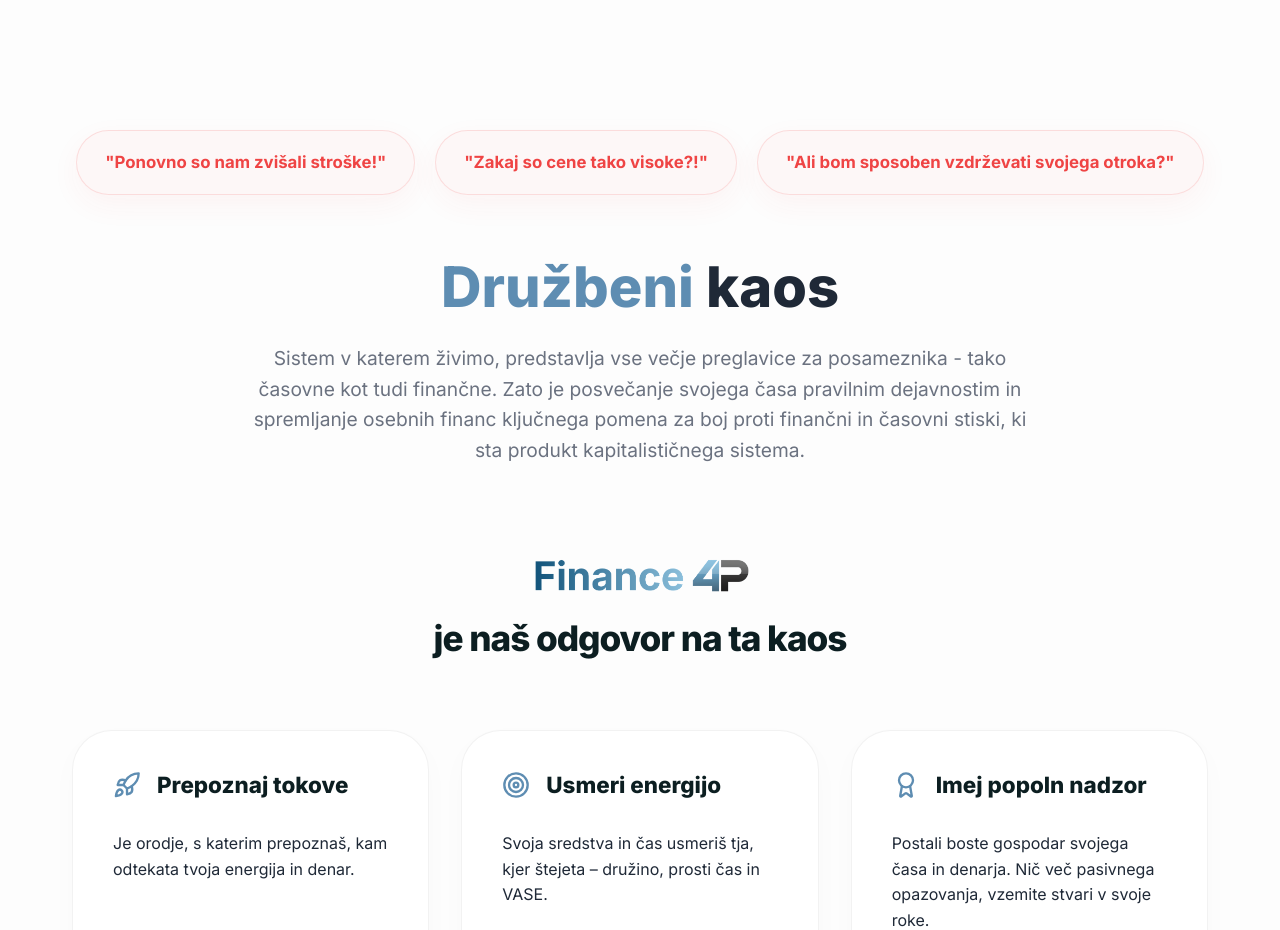
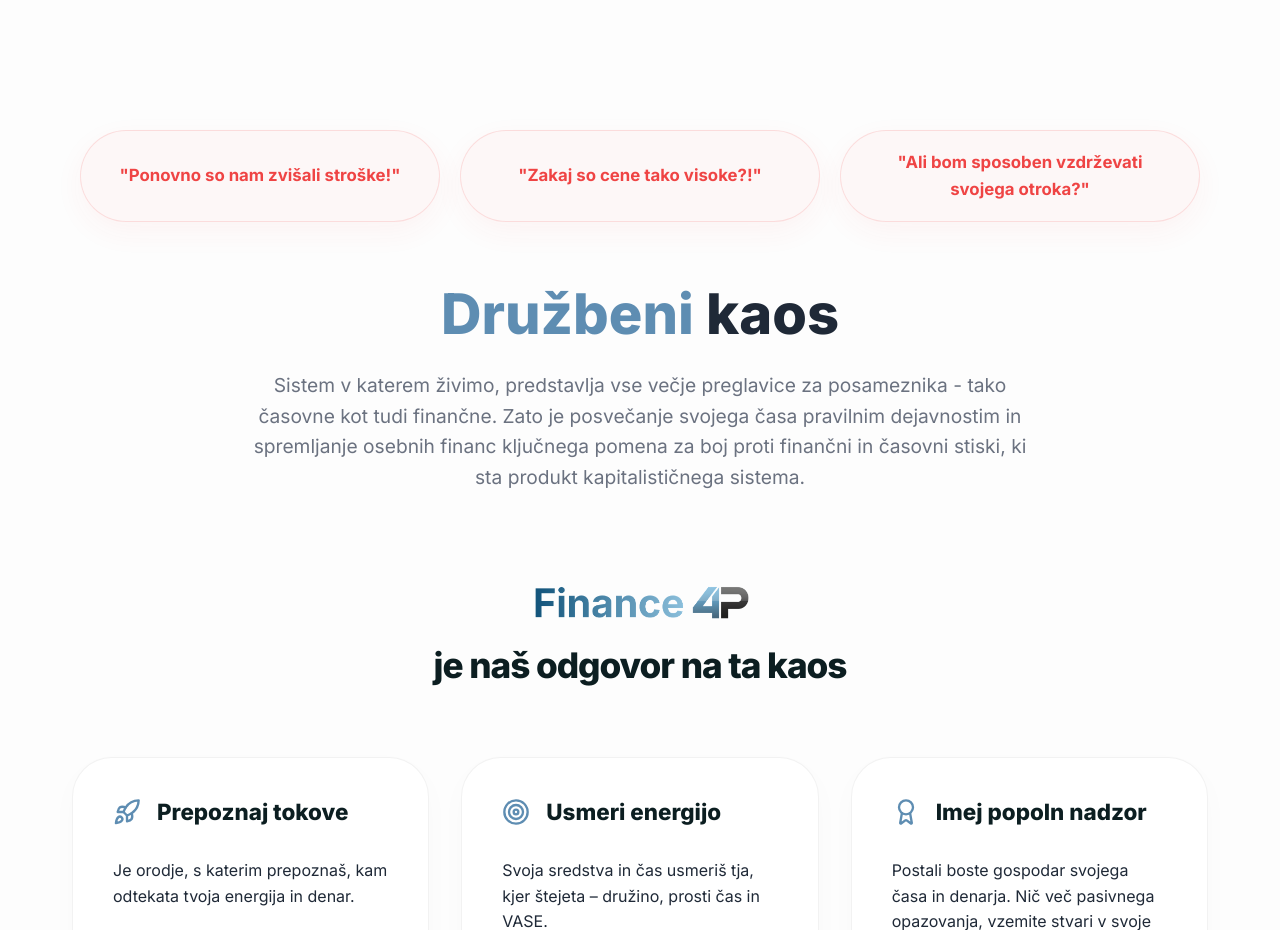
Before and after one commit to filipkolle/Landing-4P, a React (Vite) app: page /o-nas in a window 1280 px wide. Shown: the part 1480-2410 px from the top of the page. Built offline with nearby package versions, Linux system fonts and the light colour scheme.

Commit message:
style: standardize quote bubble sizes for visual symmetry

```diff
--- a/src/styles/About.css
+++ b/src/styles/About.css
@@ -119,6 +119,12 @@
   font-weight: 700;
   color: #ef4444;
   border: 1px solid rgba(239, 68, 68, 0.15);
+  width: 360px;
+  max-width: 100%;
+  text-align: center;
+  display: flex;
+  align-items: center;
+  justify-content: center;
 }
 
 .mission-intro {
```
